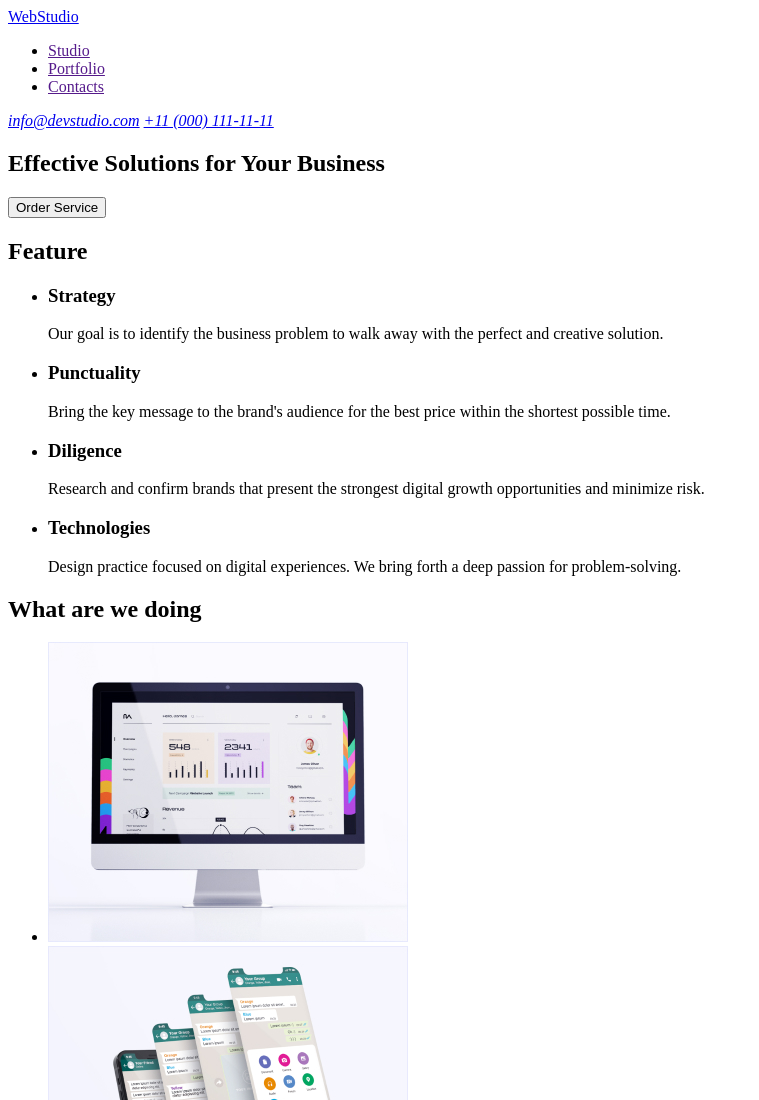
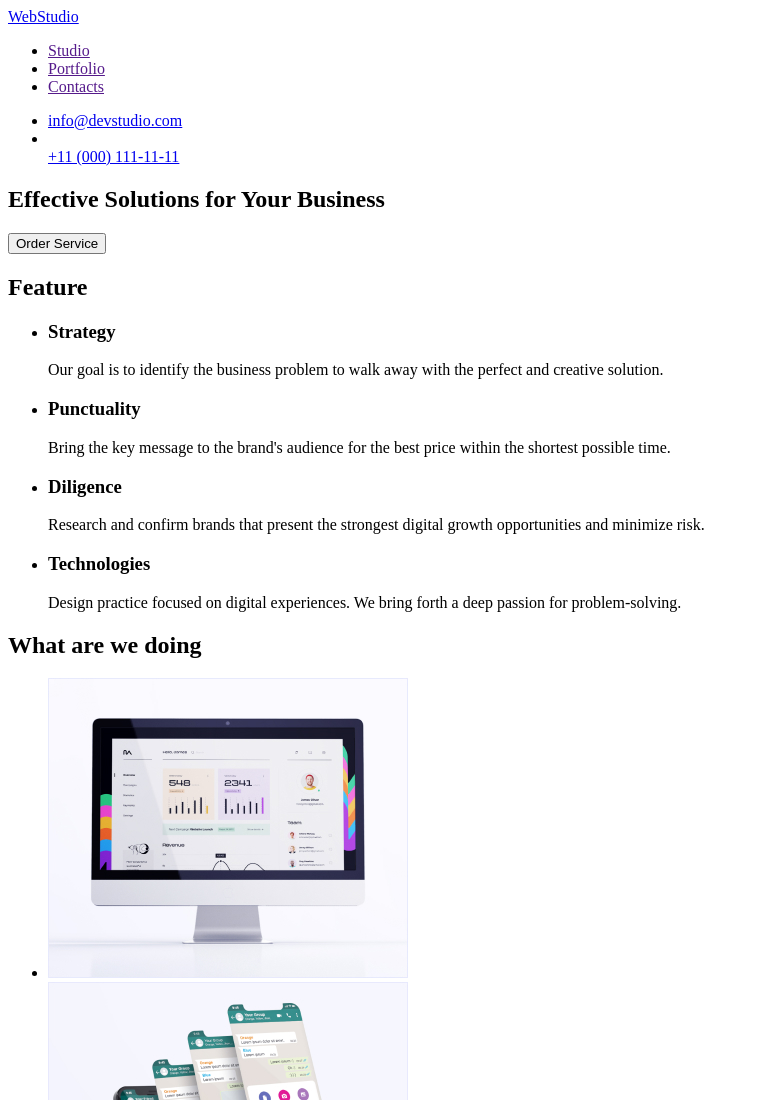
Before and after one commit to pro100ergeyko/goit-markup-hw-01, a plain HTML site: page index.html in a window 1280 px wide. Shown: the top 1100 px of the page, without its empty margins (0-759 px from the left). Drawn offline with Linux system fonts and the light colour scheme.

Commit message:
Update index.html

```diff
--- a/index.html
+++ b/index.html
@@ -22,10 +22,10 @@
         </ul>
       </nav>
 
-      <address>
-          <a href=”mailto:info@devstudio.com”> info@devstudio.com</a>
-          <a href=”tel:+110001111111”>+11 (000) 111-11-11</a>
-        </address>
+      <ul>
+          <li><a href=”mailto:info@devstudio.com”> info@devstudio.com</a></li>
+          <li></li><a href=”tel:+110001111111”>+11 (000) 111-11-11</a></li>
+      </ul>
 
     </header>
 
```
